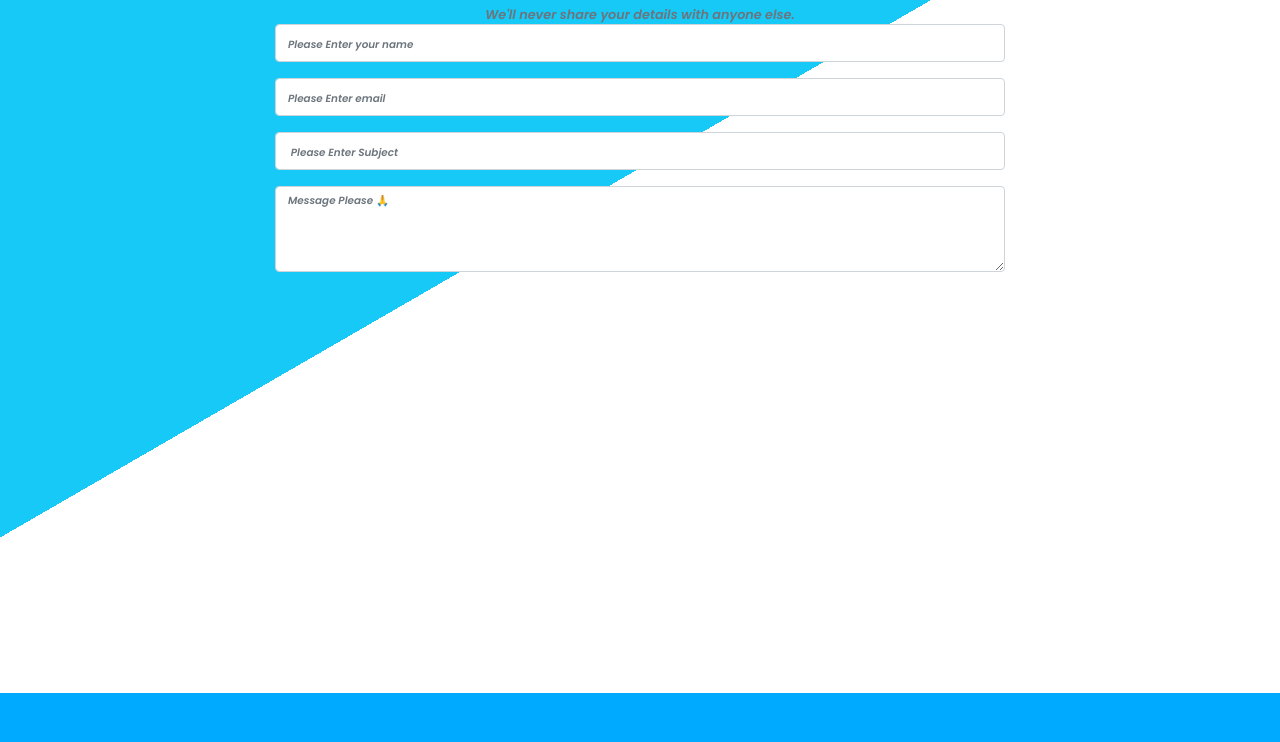
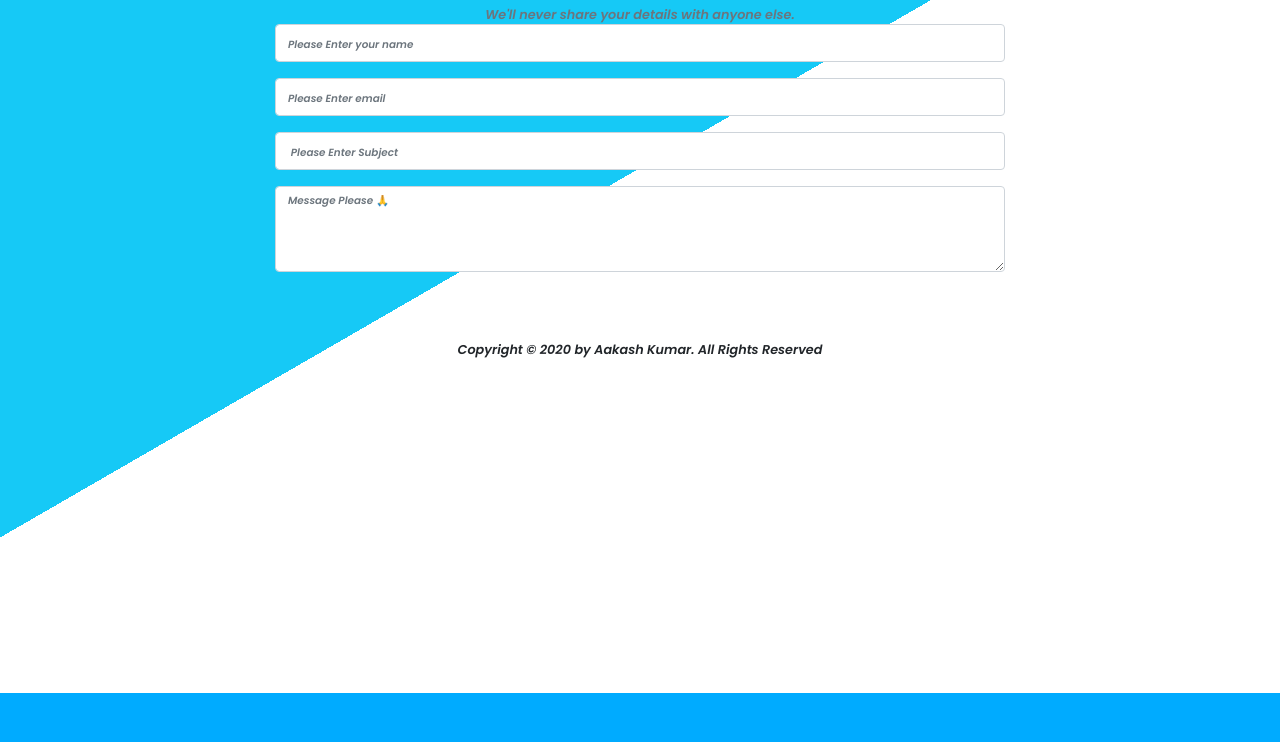
Before and after one commit to AakashKJha/starkofficial.github.io, a plain HTML site: page index.html in a window 1280 px wide. Shown: the part 3797-4539 px from the top of the page. Drawn offline with nearby package versions, Linux system fonts and the light colour scheme; a script that the page names is missing.

Commit message:
copyright update

```diff
--- a/index.html
+++ b/index.html
@@ -657,6 +657,9 @@
 		</div>
 
 	</div>
+	 <div class="text-center copy">
+    <small> Copyright &copy; 2020 by Aakash Kumar. All Rights Reserved</small>
+  </div>
 </section>
 
 
```
